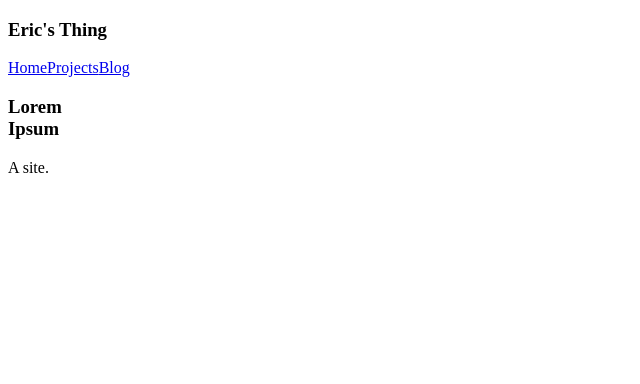
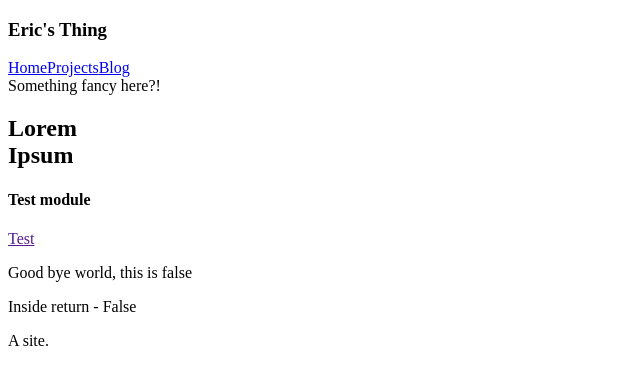
Before and after one commit to ehylam/nextjs-blog, a Next.js app: page / in a window 1280 px wide. Shown: the top 384 px of the page, without its empty margins (0-640 px from the left). Built offline with nearby package versions, Linux system fonts and the light colour scheme.

Commit message:
cp2077 afk

```diff
--- a/components/Nav.js
+++ b/components/Header.js
@@ -4,15 +4,17 @@ export default function Nav({title}) {
     return (
         <>
             <header className="header">
+                <h3>{title}</h3>
                 <div className="theme"></div>
-                <h3>{title}</h3>
-                <div className="burger">
+
+            </header>
+            <div className="burger">
+                <div className="burger_block">
                     <span></span>
                     <span></span>
                     <span></span>
                 </div>
-            </header>
-
+            </div>
             <nav className="nav">
                 <Link href="/">
                     <a>Home</a>
--- a/components/Hero.js
+++ b/components/Hero.js
@@ -1,6 +1,3 @@
-
-
-
 const Hero = ({title}) => {
     var textArr = title.split("");
     splitText(textArr);
@@ -16,15 +13,22 @@ const Hero = ({title}) => {
     }
 
 
+
+
     return (
         <section className="hero">
-            <h1>{textArr.map((letter, key) => {
-                if(letter == null) {
-                    return <div className="whitespace" key={key}></div>;
-                } else {
-                    return <span key={key}>{letter}</span>;
-                }
-            })}</h1>
+            <div className="hero__block">
+                Something fancy here?!
+            </div>
+            <div className="hero__block">
+                <h2>{textArr.map((letter, key) => {
+                    if(letter == null) {
+                        return <div className="whitespace" key={key}></div>;
+                    } else {
+                        return <span key={key}>{letter}</span>;
+                    }
+                })}</h2>
+            </div>
 
         </section>
      );
--- a/components/Layout.js
+++ b/components/Layout.js
@@ -1,5 +1,5 @@
 import Head from 'next/head'
-import Nav from './Nav'
+import Header from './Header'
 
 export default function Layout({ children, pageTitle, ...props}) {
     return (
@@ -9,7 +9,7 @@ export default function Layout({ children, pageTitle, ...props}) {
                 <title>{pageTitle}</title>
             </Head>
             <section className="layout">
-                <Nav title={pageTitle}/>
+                <Header title={pageTitle}/>
                 <div className="content">{children}</div>
             </section>
             <footer>
--- /dev/null
+++ b/components/Test.js
@@ -0,0 +1,32 @@
+import { useState } from 'react';
+
+const Test = ({title}) => {
+
+    const [isToggled, setToggled] = useState(false);
+    var content = <p></p>;
+    const toggleButton = (e) => {
+        e.preventDefault();
+        isToggled ? setToggled(false) : setToggled(true);
+        console.log(isToggled);
+    }
+
+    if(isToggled) {
+        content = <p>Hello world, this is true</p>;
+    } else {
+        content = <p>Good bye world, this is false</p>
+    }
+    return (
+    <>
+        <h4>{title}</h4>
+        <a href="" onClick={toggleButton}>Test</a>
+        {content}
+
+        {/* Probably better to have all javascript conditionals/event listener functions outside */}
+        {isToggled ? (<p>Inside return - True</p>) : (<p>Inside return - False</p>)}
+
+        {isToggled && <span>Hidden message</span>}
+    </>
+     );
+}
+
+export default Test;
--- a/pages/index.js
+++ b/pages/index.js
@@ -1,10 +1,12 @@
 import Layout from '../components/Layout'
 import Hero from '../components/Hero'
+import Test from '../components/Test'
 
 const Index = ({ title, description, ...props}) => {
 	return (
 		<Layout pageTitle={title}>
       <Hero title="Lorem Ipsum"/>
+      <Test title="Test module"/>
 		</Layout>
 	)
 }
--- a/pages/posts/[postname].js
+++ b/pages/posts/[postname].js
@@ -9,13 +9,13 @@ export default function BlogPost({ siteTitle, frontmatter, markdownBody}) {
     if(!frontmatter) return <></>
 
     return (
-        <Layout pageTitle={`${siteTitle} | ${frontmatter.title}`}>
+        <Layout pageTitle={`${siteTitle}`}>
             <Link href="/posts">
                 <a>Return to posts</a>
             </Link>
             <article>
-                <h1>{frontmatter.title}</h1>
-                <p>By {frontmatter.author}</p>
+                <h1>{frontmatter?.title}</h1>
+                <p>By {frontmatter?.author}</p>
                 <div>
                     <ReactMarkdown source={markdownBody}/>
                 </div>
--- a/styles/components/_Hero.scss
+++ b/styles/components/_Hero.scss
@@ -1,13 +1,17 @@
 .hero {
     display: flex;
-    justify-content: center;
+    justify-content: space-between;
     align-items: center;
     height: 100vh;
-    h1 {
-        font-size: 8vw;
+
+    @media (min-width: 768px) {
+        padding: 0 90px;
+    }
+    h2 {
+        // text-transform: uppercase;
         .whitespace {
             display: inline-block;
-            width: 2vw;
+            width: 1vw;
         }
     }
 }
--- a/styles/main.scss
+++ b/styles/main.scss
@@ -2,5 +2,5 @@
 @import './modules/typography';
 @import './modules/global';
 
+@import './components/Hero';
 @import './components/Nav';
-@import './components/Hero';
--- a/styles/modules/_typography.scss
+++ b/styles/modules/_typography.scss
@@ -3,3 +3,14 @@
 h1,h2,h3,h4,h5,h6 {
   font-weight: 400;
 }
+
+
+
+// h1 {
+
+// }
+
+h2 {
+  font-size: 5vw;
+  line-height: 0.6;
+}
```
Also changed, not shown: styles/components/_Nav.scss (+25 -13 lines).
